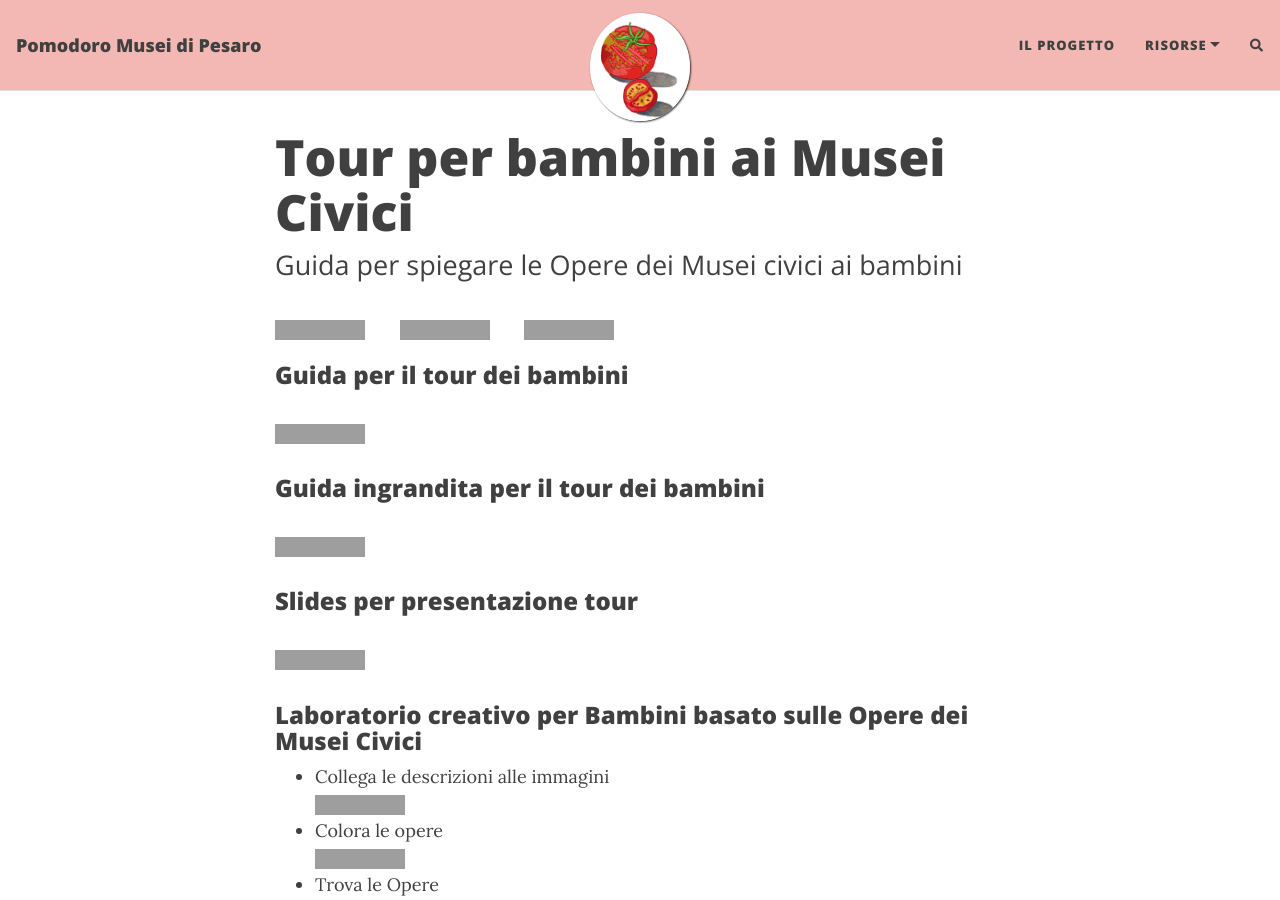
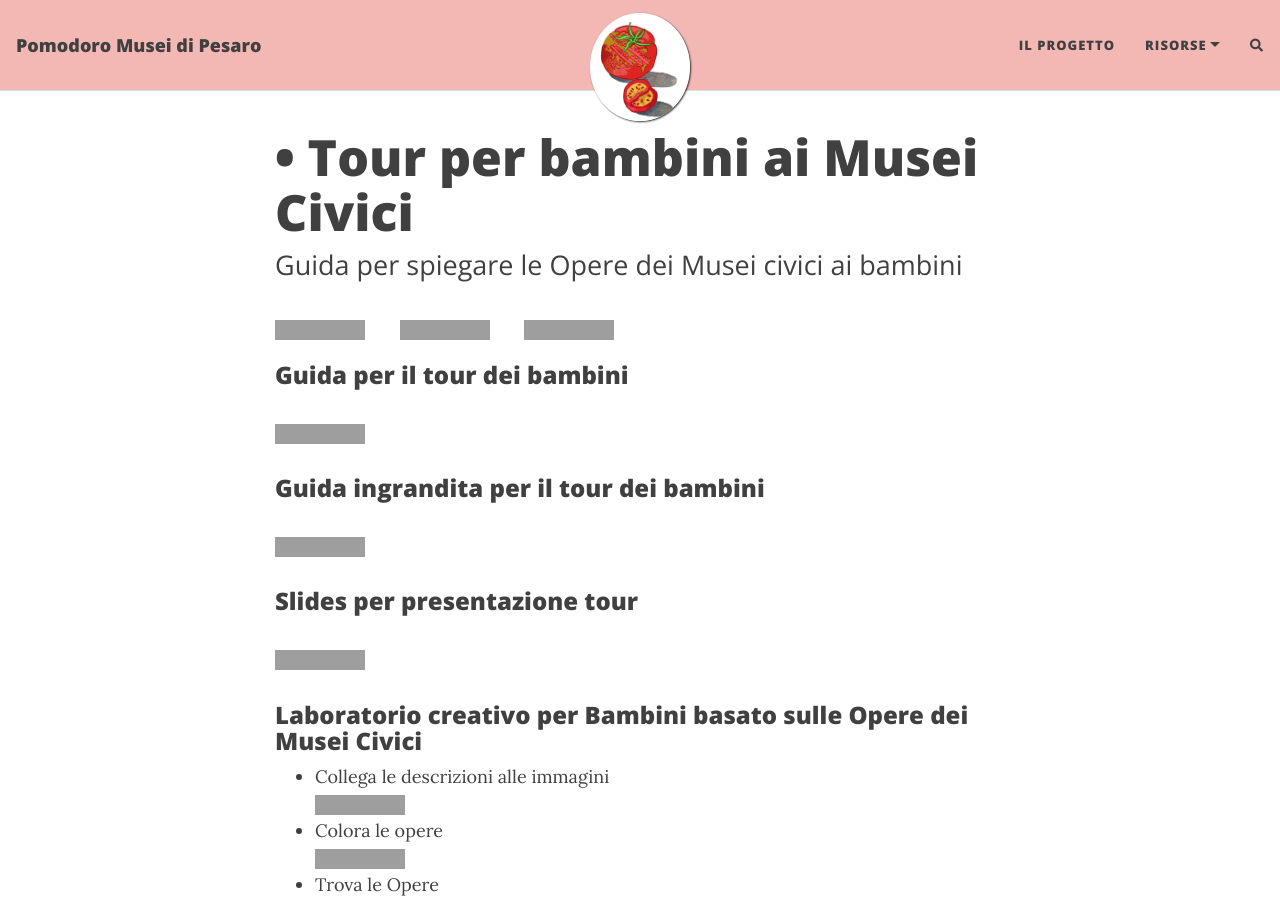
Before and after one commit to Pomodoro-Musei-di-Pesaro/.github, a Jekyll site: the page built from docs/_posts/2023-09-29-Tour_per_bambini_ai_Musei_Civici.md, in a window 1280 px wide and 900 px high, cut to the strip 0-900 px from the top of the window. Built offline with Jekyll 4.4.1, drawn with Linux system fonts in a browser that asks for light colours; nearby versions of some CDN libraries; comment, search, counter and statistics services are not loaded; grey boxes are pictures that could not be loaded.

```diff
--- a/docs/_posts/2023-09-29-Tour_per_bambini_ai_Musei_Civici.md
+++ b/docs/_posts/2023-09-29-Tour_per_bambini_ai_Musei_Civici.md
@@ -1,7 +1,7 @@
 ---
 layout: post
-title: Tour per bambini ai Musei Civici
-subtitle: Guida per spiegare le Opere dei Musei civici ai bambini
+title: • Tour per bambini ai Musei Civici
+subtitle:   Guida per spiegare le Opere dei Musei civici ai bambini
 gh-repo: Pomodoro-Musei-di-Pesaro/Guida-per-Tour-Bambini-Musei-Civici
 gh-badge: [star, fork, follow]
 tags: [pesaro, museicivici, museo, guida, bambini, documento, pdf, laboratoriocreativo, laboratorio, presentazione, slides]
```
